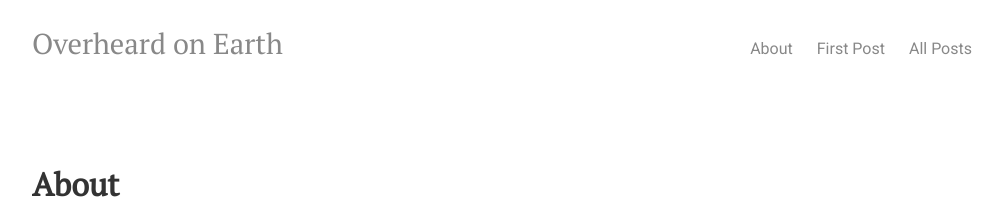
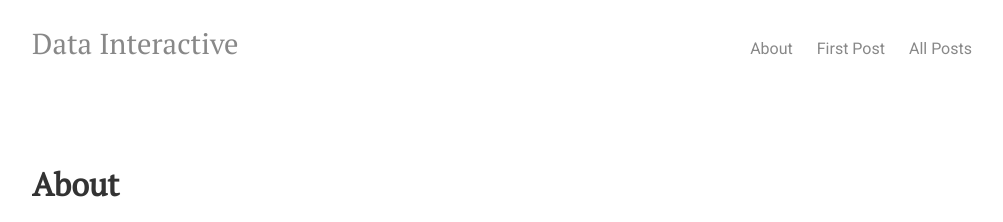
Before and after one commit to datainteractive/datainteractive.github.io, a Jekyll site: the page built from about/index.html, in a window 1280 px wide. Shown: the top 222 px of the page, without its empty margins (128-1131 px from the left). Built offline with Jekyll 4.4.1, drawn with Linux system fonts in a browser that asks for light colours.

Commit message:
Update main.html

```diff
--- a/_layouts/main.html
+++ b/_layouts/main.html
@@ -13,7 +13,7 @@
 
 	<div class="site-header">
 		<div class="site-header-title">
-			<a href="/">Overheard on Earth</a></li>
+			<a href="/">Data Interactive</a></li>
 		</div>
 
 		<div class="site-header-nav">
```
